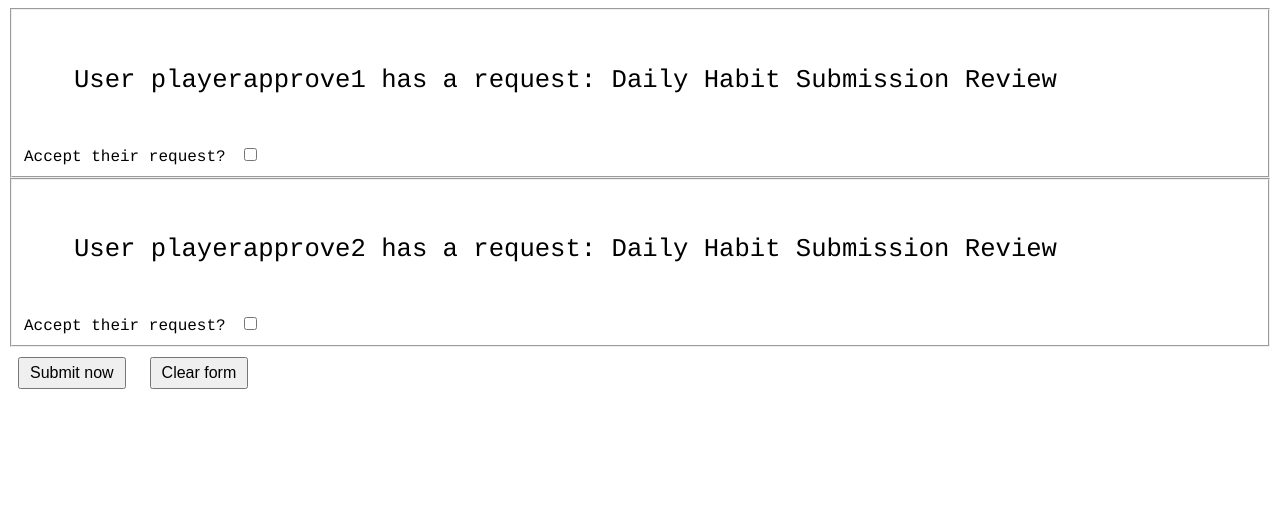
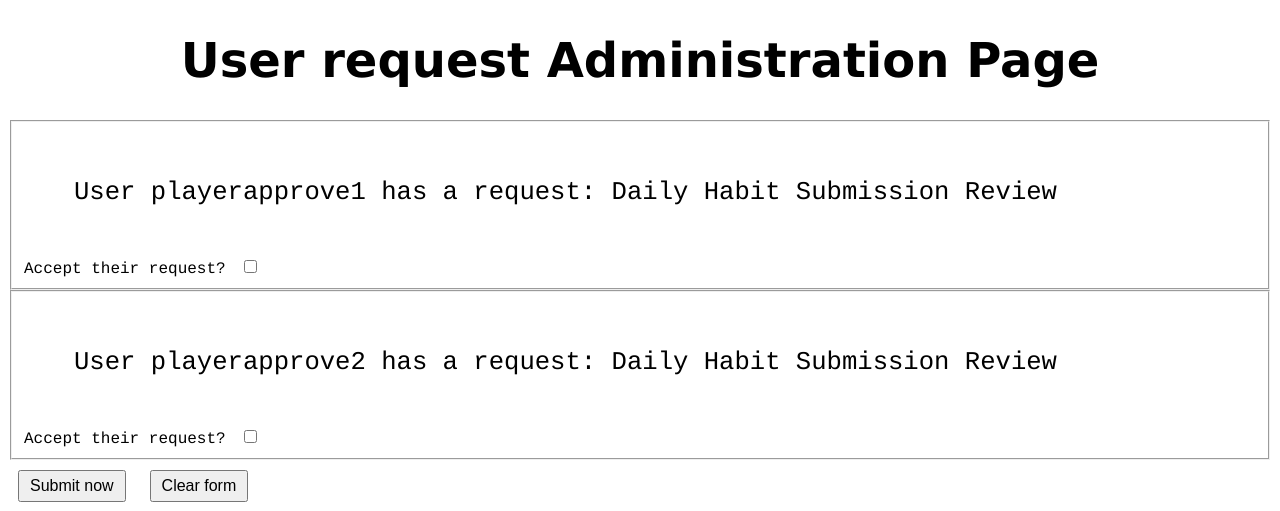
Before and after one commit to hg510/groupsoftware, a Django app: template beegarden/adminpage/templates/admin.html in a window 1280 px wide. Shown: the top 511 px of the page. Run offline with Django 5.2, Linux system fonts and the light colour scheme; the template is opened without the code that fills it: values that come from a table or form of the project are taken from there, others are empty; data comes from the database, SQL or seed files in the repository; some libraries are stand-ins or nearby versions.

Commit message:
added a title

```diff
--- a/beegarden/adminpage/templates/admin.html
+++ b/beegarden/adminpage/templates/admin.html
@@ -10,6 +10,7 @@
     <link href="https://fonts.googleapis.com/css2?family=Pixelify+Sans:wght@400..700&display=swap" rel="stylesheet">
 </head>
 <body>
+    <h1>User request Administration Page </h1>
 <!-- Display pending requests -->
 {% if pending_requests %}
 <form method="post">
```
